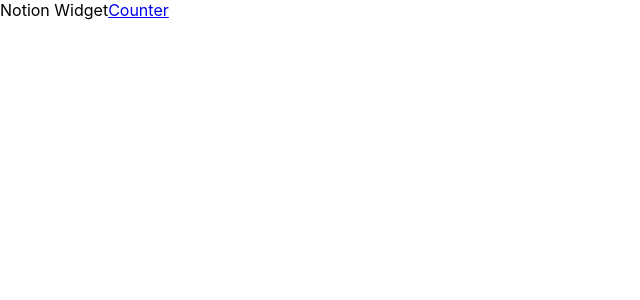
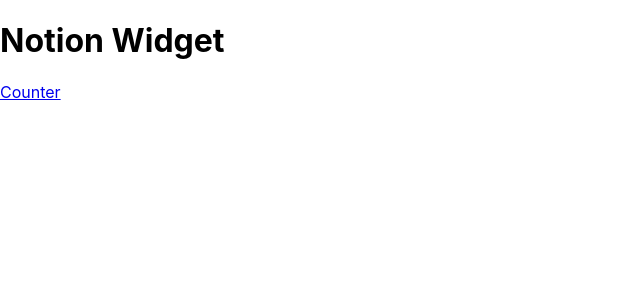
Before and after one commit to LuYiFang/notion-widget, a React (Create React App) app: page / in a window 1280 px wide. Shown: the top 300 px of the page, without its empty margins (0-640 px from the left). Built offline with nearby package versions, Linux system fonts and the light colour scheme.

Commit message:
Add home

```diff
--- a/public/index.html
+++ b/public/index.html
@@ -1,7 +1,7 @@
 <!DOCTYPE html>
 <html lang="en">
   <head>
-    <base href="%PUBLIC_URL%/" />
+    <!-- <base href="%PUBLIC_URL%/" /> -->
     <meta charset="utf-8" />
     <link rel="icon" href="%PUBLIC_URL%/favicon.ico" />
     <meta name="viewport" content="width=device-width, initial-scale=1" />
@@ -29,7 +29,8 @@
   </head>
   <body>
     <noscript>You need to enable JavaScript to run this app.</noscript>
-    <div id="root" style="height: fit-content;width: fit-content;"></div>
+    <!-- <div id="root" style="height: fit-content;width: fit-content;"></div> -->
+    <div id="root"></div>
     <!--
       This HTML file is a template.
       If you open it directly in the browser, you will see an empty page.
--- a/src/App.js
+++ b/src/App.js
@@ -1,10 +1,14 @@
-import { Link } from "react-router-dom";
+import { Route, Routes } from "react-router-dom";
+import Counter from "./pages/Counter";
+import Home from "./pages/Home";
 
 function App() {
   return (
     <>
-    Notion Widget
-      <Link to="/counter">Counter</Link>
+      <Routes>
+        <Route path="/" element={<Home />} />
+        <Route path="/counter" element={<Counter />} />
+      </Routes>
     </>
   );
 }
--- a/src/index.js
+++ b/src/index.js
@@ -3,17 +3,13 @@
 import './index.css';
 import App from './App';
 import reportWebVitals from './reportWebVitals';
-import { BrowserRouter, Routes, Route } from "react-router-dom";
-import Counter from "./pages/Counter";
+import { BrowserRouter } from "react-router-dom";
 
 
 const root = ReactDOM.createRoot(document.getElementById('root'));
 root.render(
   <BrowserRouter>
-    <Routes>
-      <Route path="/" element={<App />} />
-      <Route path="/counter" element={<Counter />} />
-    </Routes>
+    <App />
   </BrowserRouter>
 );
 
--- /dev/null
+++ b/src/pages/Home.js
@@ -0,0 +1,11 @@
+import React from 'react';
+import { Link } from 'react-router-dom';
+
+function Home() {
+    return <>
+        <h1>Notion Widget</h1>
+        <Link to="/counter">Counter</Link>
+    </>;
+}
+
+export default Home;
```
